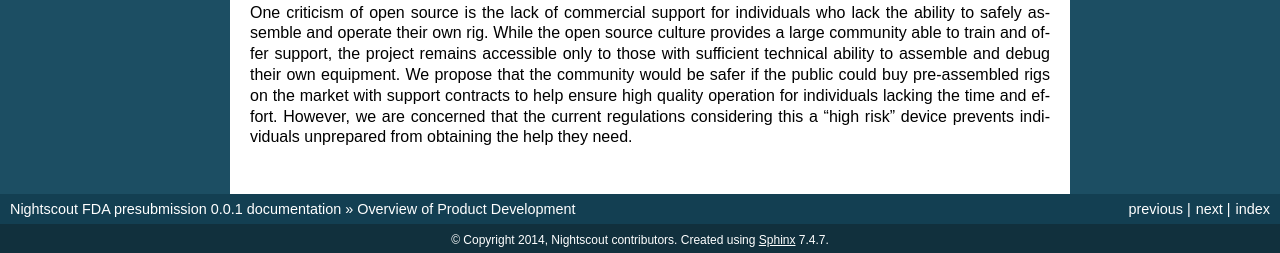
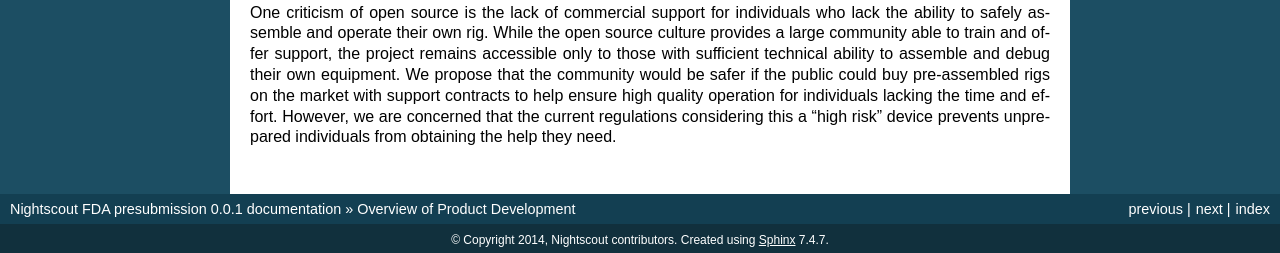
Before and after one commit to nightscout/fda-presubmission, a Sphinx documentation site: the page built from source/04-development-overview.rst, in a window 1280 px wide. Shown: the part 2024-2277 px from the top of the page. Built offline with Sphinx 7.4.7, drawn with Linux system fonts in a browser that asks for light colours; formulas are drawn with MathJax 3; pages that are not in the unit, such as notebooks, are missing from menus.

Commit message:
tweak wording

```diff
--- a/source/04-development-overview.rst
+++ b/source/04-development-overview.rst
@@ -151,4 +151,4 @@ public could buy pre-assembled rigs on the market with support
 contracts to help ensure high quality operation for individuals
 lacking the time and effort.  However, we are concerned that the
 current regulations considering this a "high risk" device prevents
-individuals unprepared from obtaining the help they need.
+unprepared individuals from obtaining the help they need.
```
